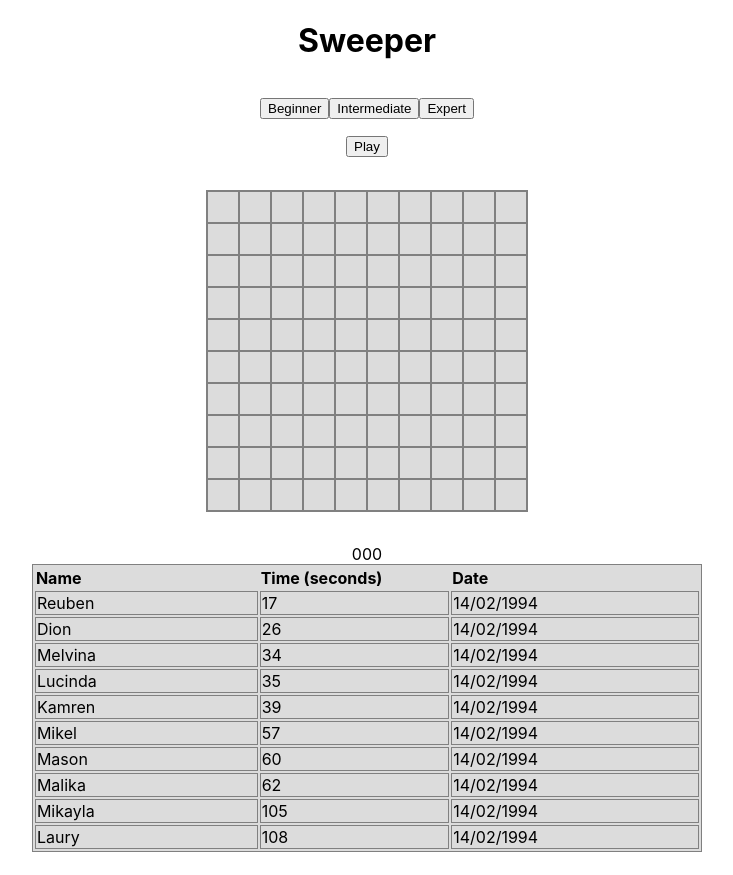
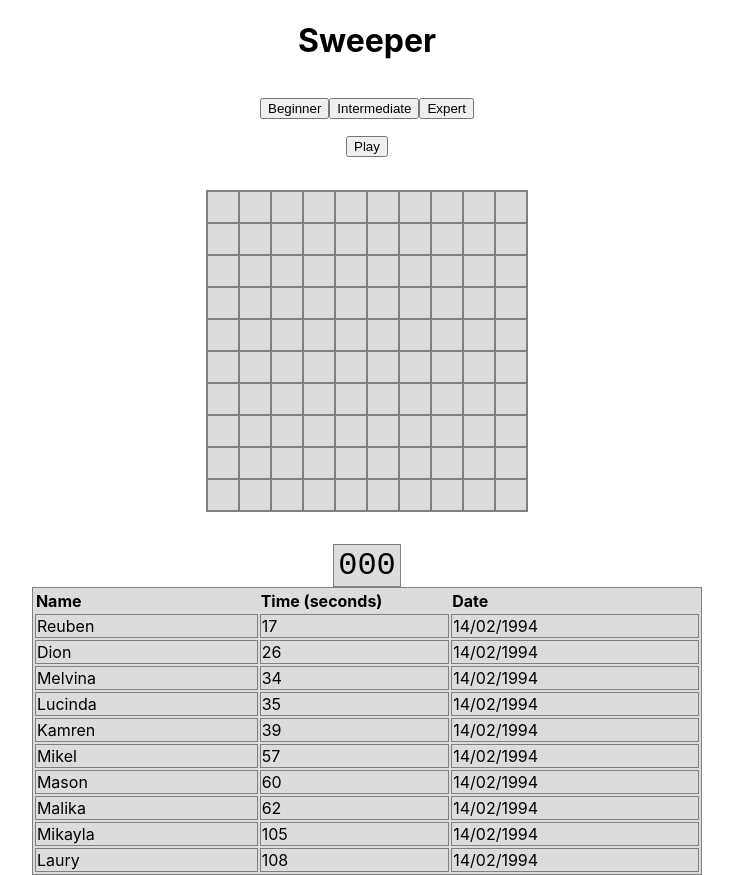
Before and after one commit to TomHoughtonAlliss/sweeper, a React (Create React App) app in the folder frontend/: page / in a window 1280 px wide. Shown: the whole page, without its empty margins (273-1006 px from the left). Before the commit the page ends 852 px from the top, so only its background shows below. Built offline with nearby package versions, Linux system fonts and the light colour scheme.

Commit message:
Styled and resized

```diff
--- a/frontend/src/components/Timer.tsx
+++ b/frontend/src/components/Timer.tsx
@@ -11,14 +11,29 @@ export default function Timer({
 
   useEffect(() => {
     if (!stopped) {
-        const interval = setInterval(() => {
-          const elapsed = Date.now() - startTime;
+      const interval = setInterval(() => {
+        const elapsed = Date.now() - startTime;
 
-          setSeconds(Math.floor(elapsed / 1000));
-        }, 1000);
-        return () => clearInterval(interval);
+        setSeconds(Math.floor(elapsed / 1000));
+      }, 1000);
+      return () => clearInterval(interval);
     }
   }, [stopped, startTime]);
 
-  return <div>{`${seconds <= 99 ? "0" : ""}${seconds <= 9 ? "0" : ""}${seconds}`}</div>;
+  return (
+    <div
+      style={{
+        border: "1px solid gray",
+        paddingTop: "2px",
+        paddingBottom: "2px",
+        paddingLeft: "4px",
+        paddingRight: "4px",
+        backgroundColor: "#DCDCDC",
+        fontFamily: "monospace",
+        fontSize: "2rem",
+      }}
+    >
+      {`${seconds <= 99 ? "0" : ""}${seconds <= 9 ? "0" : ""}${seconds}`}
+    </div>
+  );
 }
```
